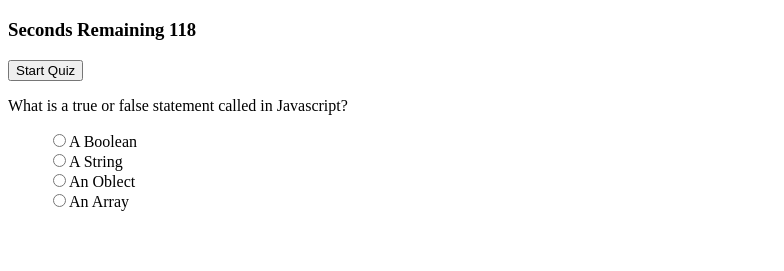
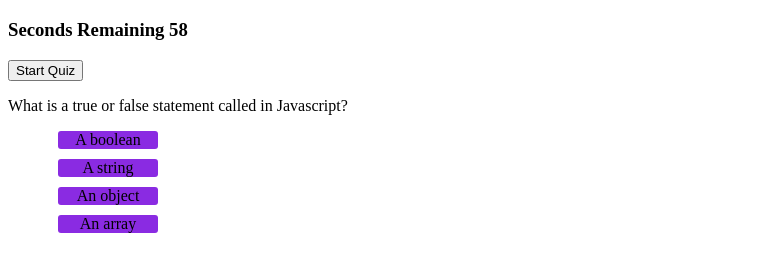
Before and after one commit to kirmarnel/Coding-Quiz, a plain HTML site: page index.html in a window 1280 px wide. Both pictures are taken after a click on the button "Start Quiz". Shown: the part 61-332 px from the top of the page, without its empty margins (0-784 px from the left). Drawn offline with Linux system fonts and the light colour scheme.

Commit message:
Adding quiz content

```diff
--- a/index.html
+++ b/index.html
@@ -14,13 +14,18 @@
 
     <div id="quiz">
     <p id="question"></p>
-    <ul>
-        <li id="option1"></li>
-        <li id="option2"></li>
-        <li id="option3"></li>
-        <li id="option4"></li>
-    </ul>
+      <ul>
+          <li id=option1></li>
+          <li id=option2></li>
+          <li id=option3></li>
+          <li id=option4></li>
+      </ul>
+    </div>
+    <div id='result'>
 
+    </div>
+    <div id='score'>
+        <p></p>
     </div>
     <script src=script.js></script>
 </body>
--- a/script.js
+++ b/script.js
@@ -1,8 +1,103 @@
+var questions = [
+    {
+        text: 'What is a true or false statement called in Javascript?',
+        answers: [
+            {
+                text: 'A boolean',
+                correct: true
+            },
+            {
+                text: 'A string',
+                correct: false
+            },
+            {
+                text: 'An object',
+                correct: false
+            },
+            {
+                text: 'An array',
+                correct: false
+            }
+        ]
+    },
+    {
+        text: 'What does CSS stand for?',
+        answers: [
+            {
+                text: 'Custom style sheet',
+                correct: false
+            },
+            {
+                text: 'Cascading style sheet',
+                correct: true
+            },
+            {
+                text: 'Custom sheet styles',
+                correct: false
+            },
+            {
+                text: 'Coding style sheet',
+                correct: false
+            }
+        ]
+    },
+{
+  text: 'Which tag represents the largest Heading?',
+  answers: [
+      {
+          text: '<h6>',
+          correct: false
+      },
+      {
+          text: '<large-heading>',
+          correct: false
+      },
+      {
+          text: '<title>',
+          correct: false
+      },
+      {
+          text: '<h1>',
+          correct: true
+      }
+  ]
+},
+{
+  text: 'Which symbol represents "not" in Javascript?',
+  answers: [
+      {
+          text: '!',
+          correct: true
+      },
+      {
+          text: '$',
+          correct: false
+      },
+      {
+          text: '&',
+          correct: false
+      },
+      {
+          text: '*',
+          correct: false
+      },
+
+    ]
+}
+]
+
+
+var counter = 15*questions.length;
+var questionsIndex = 0;
+var score=counter
+
+
+
 function startQuiz () {
     //start timer
     start.addEventListener('click', function (){
 
-        var counter = 120
+
         var timer = document.getElementById('timer');
         var myInterval = setInterval (function (){
         counter--
@@ -13,39 +108,103 @@ function startQuiz () {
         },1000);
         //Display first question
 
-        function displayQuestion1() {
-          var question1 = document.querySelector('#question');
-          var option1 = document.querySelector('#option1')
-          var option2 = document.querySelector('#option2')
-          var option3 = document.querySelector('#option3')
-          var option4 = document.querySelector('#option4')
-          question1.textContent="What is a true or false statement called in Javascript?";
-          option1.innerHTML= "<input type='radio'>A Boolean</input>"
-          option2.innerHTML= "<input type='radio'>A String</input>"
-          option3.innerHTML= "<input type='radio'>An Oblect</input>"
-          option4.innerHTML= "<input type='radio'>An Array</input>"
-        }
-        displayQuestion1()
+
+        displayQuestion()
 
 
 
 
     })
+}
+function displayQuestion() {
+  var question1 = document.querySelector('#question');
+  var option1 = document.querySelector('#option1')
+  var option2 = document.querySelector('#option2')
+  var option3 = document.querySelector('#option3')
+  var option4 = document.querySelector('#option4')
+  question1.textContent=questions[questionsIndex].text;
+  option1.textContent= questions[questionsIndex].answers[0].text;
+  option2.textContent= questions[questionsIndex].answers[1].text;
+  option3.textContent= questions[questionsIndex].answers[2].text;
+  option4.textContent= questions[questionsIndex].answers[3].text;
 
+  option1.addEventListener('click' , function (){
+    var result = document.querySelector('#result')
+    if (questions[questionsIndex].answers[0].correct) {
+      result.textContent='Correct!'
+    }
+    else {
+      result.textContent='Incorrect'
+      counter-=5
+    }
+    if (questionsIndex<3) {
+      questionsIndex++
+      displayQuestion()
+    }
+    else {
+
+    }
+
+})
+
+option2.addEventListener('click' , function (){
+    var result = document.querySelector('#result')
+    if (questions[questionsIndex].answers[1].correct) {
+      result.textContent='Correct!'
+    }
+    else {
+      result.textContent='Incorrect'
+      counter-=5
+    }
+    if (questionsIndex<3) {
+      questionsIndex++
+      displayQuestion()
+    }
+    else {
+
+    }
+
+})
+option3.addEventListener('click' , function (){
+    var result = document.querySelector('#result')
+    if (questions[questionsIndex].answers[2].correct) {
+      result.textContent='Correct!'
+    }
+    else {
+      result.textContent='Incorrect'
+      counter-=5
+    }
+    if (questionsIndex<3) {
+      questionsIndex++
+      displayQuestion()
+    }
+    else {
+
+    }
+})
+option4.addEventListener('click' , function (){
+    var result = document.querySelector('#result')
+    if (questions[questionsIndex].answers[3].correct) {
+      result.textContent='Correct!'
+    }
+    else {
+      result.textContent='Incorrect'
+      counter-=5
+    }
+    if (questionsIndex<3) {
+      questionsIndex++
+      displayQuestion()
+    }
+    else {
+
+    }
+})
 
 
 }
 
 
-function displayQuestion2() {
 
-}
+
 
 startQuiz()
-
-
-//when user answers, display right or wrong
-//if wrong deduct time
-//track right or wrong
-//next question
-//show results
--- a/style.css
+++ b/style.css
@@ -5,3 +5,12 @@ h1 {
 ul {
     list-style: none;
 }
+
+li {
+    background-color: blueviolet;
+    width: 100px;
+    cursor: pointer;
+    margin: 10px;
+    border-radius: 3px;
+    text-align: center;
+}
```
